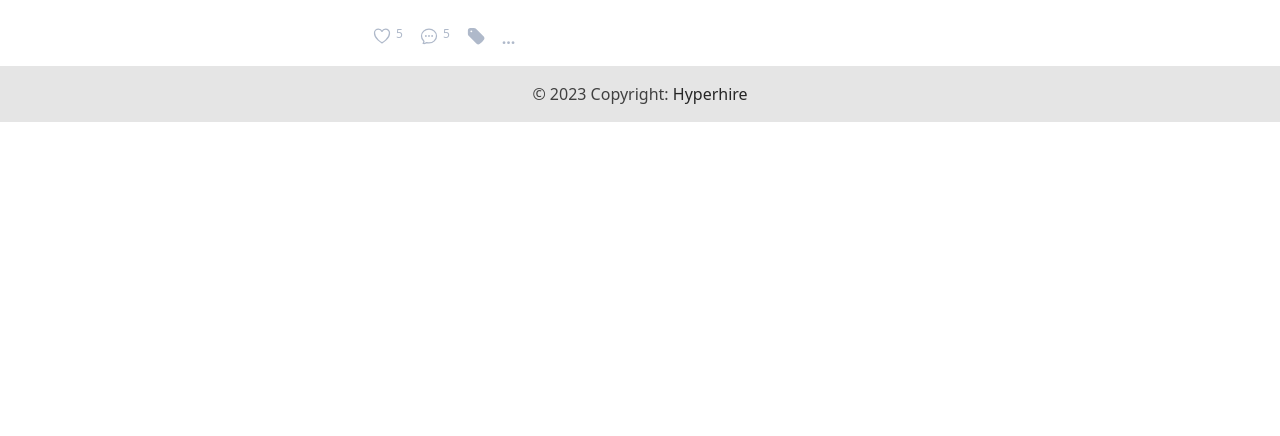
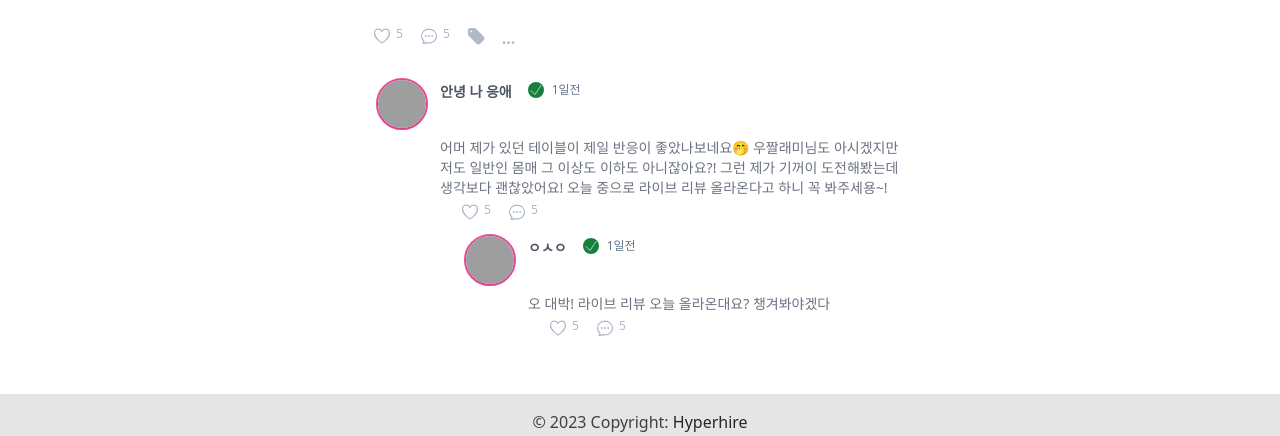
Before and after one commit to govindamandal/figma-vue, a Vue app: page / in a window 1280 px wide. Shown: the part 810-1246 px from the top of the page. Before the commit the page ends 932 px from the top, so only its background shows below. Built offline with nearby package versions, Linux system fonts and the light colour scheme; grey boxes are pictures that could not be loaded.

Commit message:
Added comment section

```diff
--- /dev/null
+++ b/src/components/Comments.vue
@@ -0,0 +1,53 @@
+<template>
+  <div class="flex flex-col mb-2 ml-4 mt-1">
+    <div v-for="(comment, c) in comments" :key="c">
+      <div class="flex flex-row mt-2 px-2">
+        <div class="w-auto h-auto rounded-full border-2 border-pink-500">
+          <img class='w-12 h-12 object-cover rounded-full shadow cursor-pointer' alt='User avatar' :src='comment.avatar'>
+        </div>
+        <div class="flex flex-col mb-2 ml-3 mt-1">
+          <div class='text-gray-600 text-sm font-semibold'>
+            <span>{{ comment.user }}</span>
+          </div>
+        </div>
+        <div class="flex flex-row mb-2 ml-4 mt-1">
+          <svg xmlns="http://www.w3.org/2000/svg" fill="none" viewBox="0 0 24 24" stroke-width="1" stroke="currentColor" class="w-4 h-4 bg-green-700 rounded-lg text-white font-bold">
+            <path stroke-linecap="round" stroke-linejoin="round" d="M4.5 12.75l6 6 9-13.5" />
+          </svg>
+          <span class='text-slate-500 font-thin text-xs ml-2'>
+            1일전
+          </span>
+        </div>
+      </div>
+      <div class='text-gray-500 font-thin text-sm mb-6 ml-16 mx-3 px-2'>
+        <p class="mt-2">{{ comment.comment }}</p>
+        <div class="flex justify-start mx-5 reaction-section">
+          <p class="flex flex-row mr-4">
+            <svg xmlns="http://www.w3.org/2000/svg" fill="none" viewBox="0 0 24 24" stroke-width="1.5" stroke="currentColor" class="w-5 h-5 mr-1">
+              <path stroke-linecap="round" stroke-linejoin="round" d="M21 8.25c0-2.485-2.099-4.5-4.688-4.5-1.935 0-3.597 1.126-4.312 2.733-.715-1.607-2.377-2.733-4.313-2.733C5.1 3.75 3 5.765 3 8.25c0 7.22 9 12 9 12s9-4.78 9-12z" />
+            </svg>
+            <span class="text-xs reaction-count">5</span>
+          </p>
+          <p class="flex flex-row">
+            <svg xmlns="http://www.w3.org/2000/svg" fill="none" viewBox="0 0 24 24" stroke-width="1.5" stroke="currentColor" class="w-5 h-5 mr-1">
+            <path stroke-linecap="round" stroke-linejoin="round" d="M8.625 12a.375.375 0 11-.75 0 .375.375 0 01.75 0zm0 0H8.25m4.125 0a.375.375 0 11-.75 0 .375.375 0 01.75 0zm0 0H12m4.125 0a.375.375 0 11-.75 0 .375.375 0 01.75 0zm0 0h-.375M21 12c0 4.556-4.03 8.25-9 8.25a9.764 9.764 0 01-2.555-.337A5.972 5.972 0 015.41 20.97a5.969 5.969 0 01-.474-.065 4.48 4.48 0 00.978-2.025c.09-.457-.133-.901-.467-1.226C3.93 16.178 3 14.189 3 12c0-4.556 4.03-8.25 9-8.25s9 3.694 9 8.25z" />
+          </svg>
+          <span class="text-xs reaction-count">5</span>
+          </p>
+        </div>
+        <Comments v-if="comment.replies.length" :comments="comment.replies" />
+      </div>
+    </div>
+  </div>
+</template>
+<script>
+export default {
+  name: 'Comments',
+  props: {
+    comments: {
+      type: Array,
+      default: []
+    }
+  }
+}
+</script>
--- a/src/pages/PostDetail.vue
+++ b/src/pages/PostDetail.vue
@@ -40,15 +40,40 @@
         <Hashtags />
         <Banner />
         <Reaction />
+        <Comments :comments="comments"/>
       </div>
     </div>
   </div>
 </template>
 <script>
   import Banner from '../components/Banner.vue'
+  import Comments from '../components/Comments.vue'
   import Hashtags from '../components/Hashtags.vue'
   import Reaction from '../components/Reaction.vue'
   export default {
-  components: { Reaction, Hashtags, Banner }
+    components: { Reaction, Hashtags, Banner, Comments },
+    data: () => {
+      return {
+        comments: [
+          {
+            user: '안녕 나 응애',
+            avatar: 'https://en.gravatar.com/userimage/100383909/61e19fd27a19e420a4251098c3939def.png',
+            comment: '어머 제가 있던 테이블이 제일 반응이 좋았나보네요🤭 우짤래미님도 아시겠지만 저도 일반인 몸매 그 이상도 이하도 아니잖아요?! 그런 제가 기꺼이 도전해봤는데 생각보다 괜찮았어요! 오늘 중으로 라이브 리뷰 올라온다고 하니 꼭 봐주세용~!',
+            likes: 5,
+            reply: 5,
+            replies: [
+              {
+                user: 'ㅇㅅㅇ',
+                avatar: 'https://en.gravatar.com/userimage/100383909/61e19fd27a19e420a4251098c3939def.png',
+                comment: '오 대박! 라이브 리뷰 오늘 올라온대요? 챙겨봐야겠다',
+                likes: 5,
+                reply: 5,
+                replies: []
+              }
+            ]
+          }
+        ]
+      }
+    }
   }
 </script>
```
